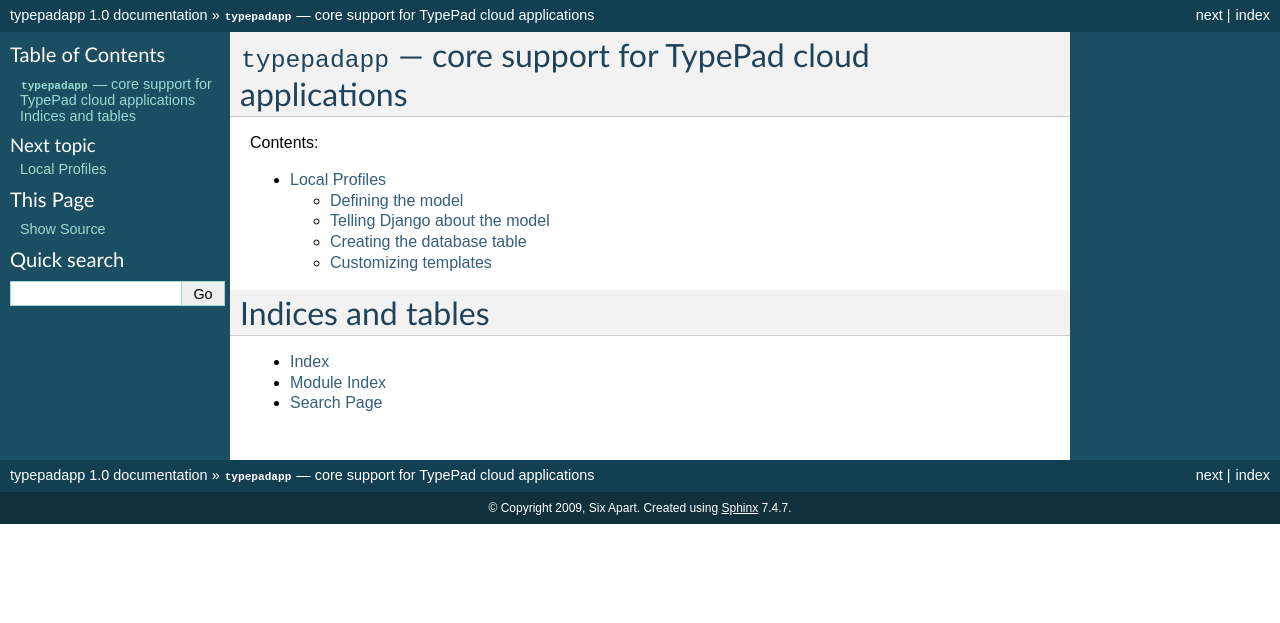
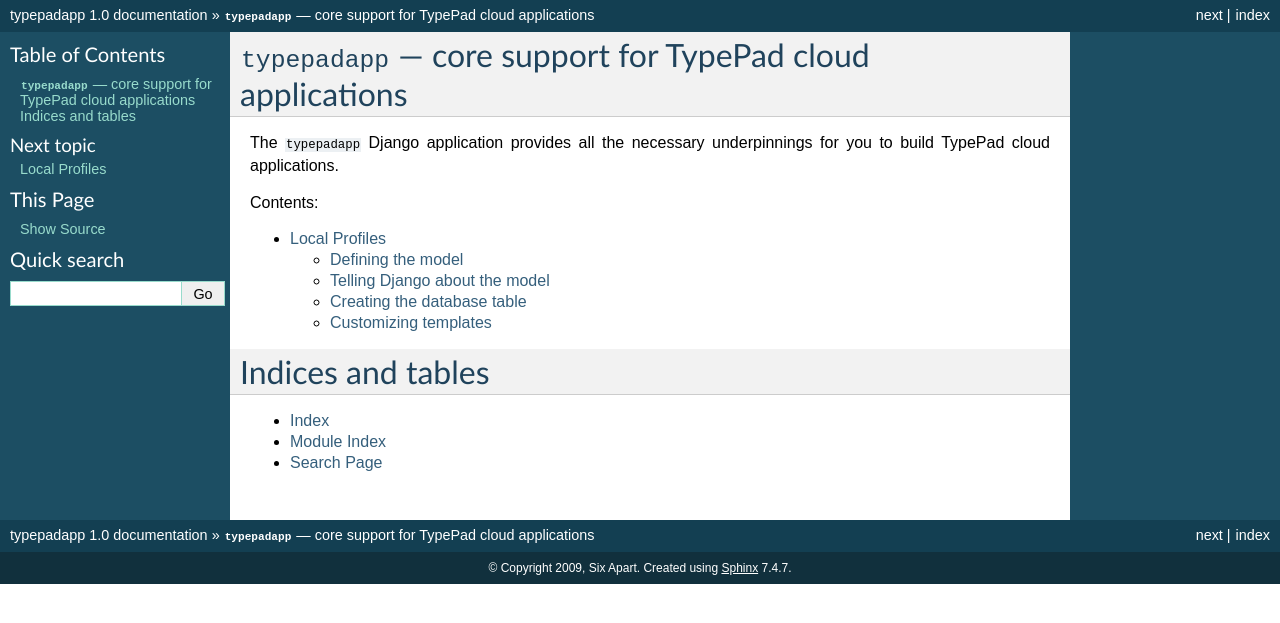
Before and after one commit to evanelias/typepadapp, a Sphinx documentation site: the page built from doc/index.rst, in a window 1280 px wide. Shown: the top 623 px of the page. Built offline with Sphinx 7.4.7, drawn with Linux system fonts in a browser that asks for light colours.

Commit message:
preamble

```diff
--- a/doc/index.rst
+++ b/doc/index.rst
@@ -5,6 +5,9 @@
 
 ``typepadapp`` — core support for TypePad cloud applications
 ============================================================
+
+The ``typepadapp`` Django application provides all the necessary underpinnings
+for you to build TypePad cloud applications.
 
 Contents:
 
```
